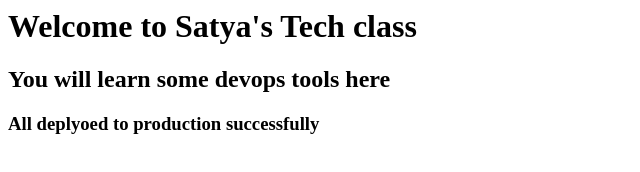
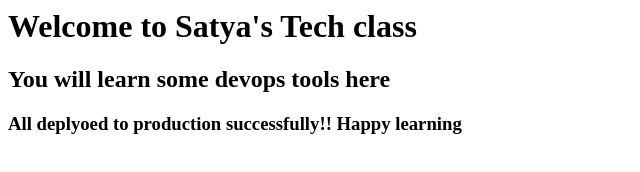
Before and after one commit to SatyaR-Git-Personal/JenkinsDemo, a plain HTML site: page index.html in a window 1280 px wide. Shown: the whole page, without its empty margins (0-640 px from the left). Drawn offline with Linux system fonts and the light colour scheme.

Commit message:
Fixed the error for prod

```diff
--- a/index.html
+++ b/index.html
@@ -3,7 +3,7 @@
 	<body>
 	<h1> Welcome to Satya's Tech class </h1>
 	<h2> You will learn some devops tools here </h2>
-        <h3> All deplyoed to production successfully </h3>
+        <h3> All deplyoed to production successfully!! Happy learning </h3>
 	</body>
 
 </html>
```
